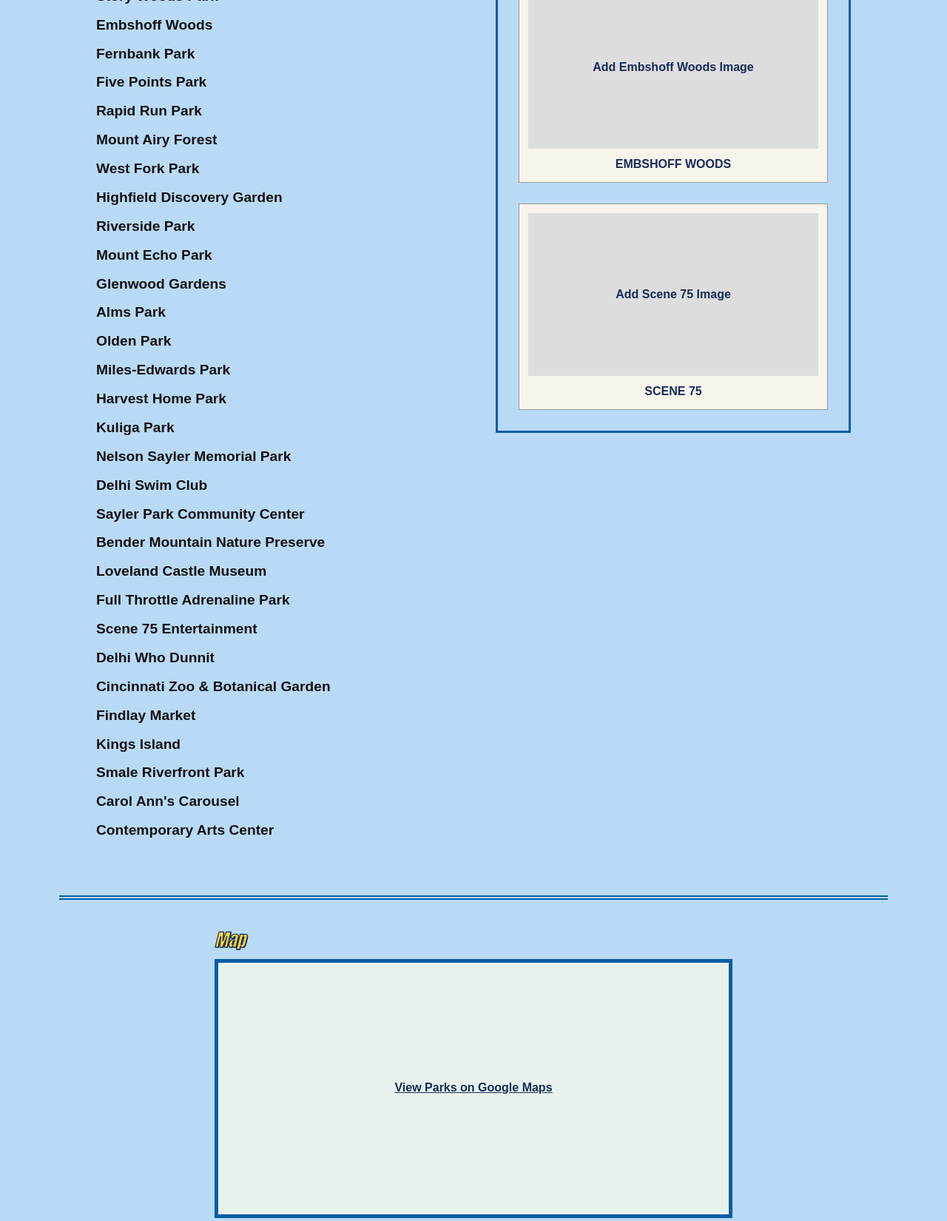
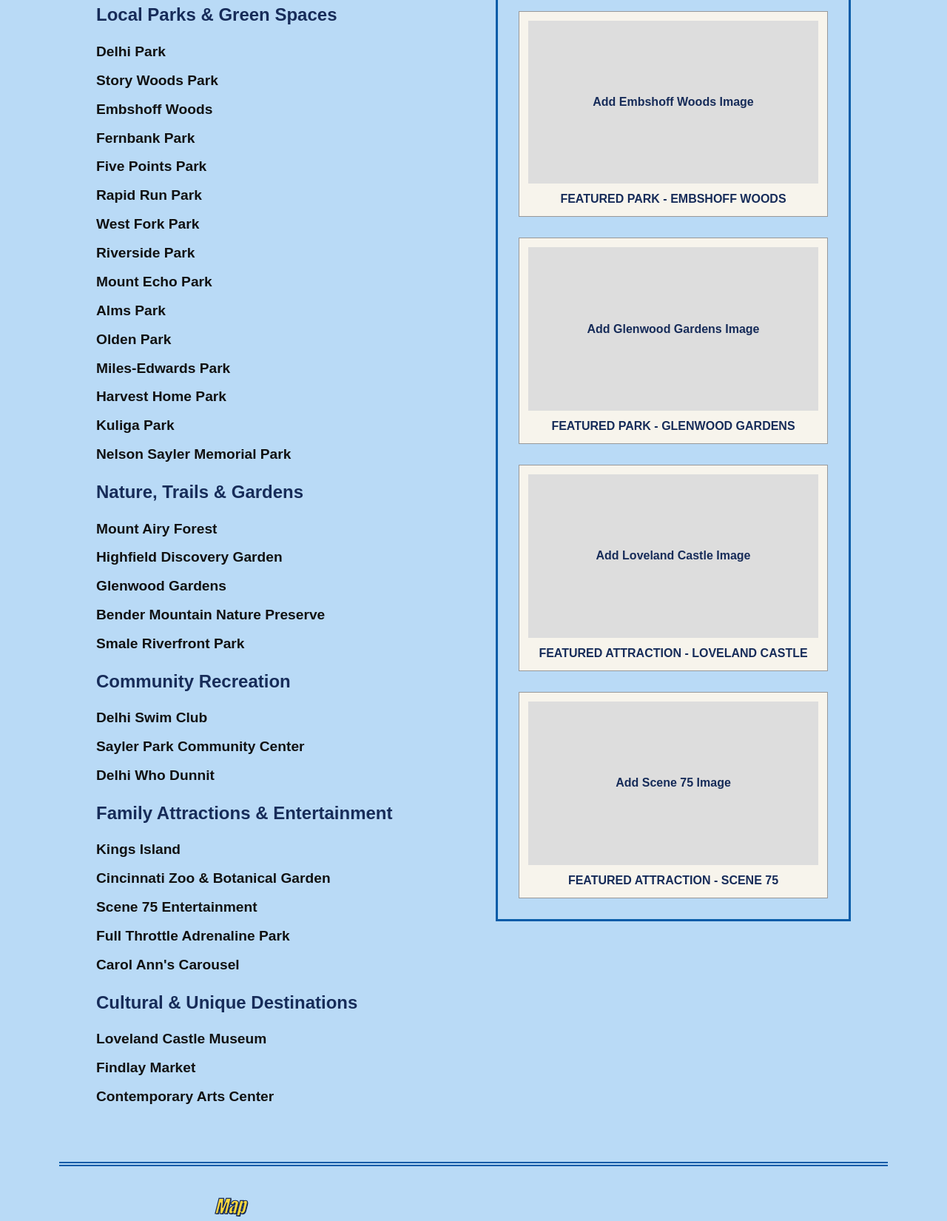
Before and after one commit to Paffluke23/Mount-and-About, a plain HTML site: page parks.html in a window 1280 px wide. Shown: the part 266-1916 px from the top of the page at 74% size. Drawn offline with Linux system fonts and the light colour scheme.

Commit message:
Update parks.html

```diff
--- a/parks.html
+++ b/parks.html
@@ -1,16 +1,11 @@
+
 <!DOCTYPE html>
 <html lang="en">
 <head>
   <meta charset="UTF-8">
   <meta name="viewport" content="width=device-width, initial-scale=1">
-
   <title>Parks & Recreation | Mount & About</title>
-
-  <meta
-    name="description"
-    content="Explore parks and recreation around Cincinnati."
-  >
-
+  <meta name="description" content="Explore parks, nature trails, family attractions, entertainment, and cultural destinations around Cincinnati.">
   <link rel="stylesheet" href="css/styles.css">
 </head>
 
@@ -22,56 +17,104 @@
 
     <h1 class="title display">Parks & Recreation</h1>
 
+    <p class="category-intro">
+      Explore Cincinnati's parks, outdoor spaces, family attractions,
+      and recreational activities. Find your next adventure!
+    </p>
+
     <section class="category-grid">
 
-      <div>
-        <ul class="place-list">
+      <div class="parks-groups">
 
-          <li><a href="https://www.google.com/search?q=Delhi+Park+Ohio" target="_blank">Delhi Park</a></li>
-          <li><a href="https://www.google.com/search?q=Story+Woods+Park+Ohio" target="_blank">Story Woods Park</a></li>
-          <li><a href="https://www.google.com/search?q=Embshoff+Woods+Cincinnati" target="_blank">Embshoff Woods</a></li>
-          <li><a href="https://www.google.com/search?q=Fernbank+Park+Cincinnati" target="_blank">Fernbank Park</a></li>
-          <li><a href="https://www.google.com/search?q=Five+Points+Park+Cincinnati" target="_blank">Five Points Park</a></li>
-          <li><a href="https://www.google.com/search?q=Rapid+Run+Park+Cincinnati" target="_blank">Rapid Run Park</a></li>
-          <li><a href="https://www.google.com/search?q=Mount+Airy+Forest+Cincinnati" target="_blank">Mount Airy Forest</a></li>
-          <li><a href="https://www.google.com/search?q=West+Fork+Park+Cincinnati" target="_blank">West Fork Park</a></li>
-          <li><a href="https://www.google.com/search?q=Highfield+Discovery+Garden+Cincinnati" target="_blank">Highfield Discovery Garden</a></li>
-          <li><a href="https://www.google.com/search?q=Riverside+Park+Cincinnati" target="_blank">Riverside Park</a></li>
-          <li><a href="https://www.google.com/search?q=Mount+Echo+Park+Cincinnati" target="_blank">Mount Echo Park</a></li>
-          <li><a href="https://www.google.com/search?q=Glenwood+Gardens+Cincinnati" target="_blank">Glenwood Gardens</a></li>
-          <li><a href="https://www.google.com/search?q=Alms+Park+Cincinnati" target="_blank">Alms Park</a></li>
-          <li><a href="https://www.google.com/search?q=Olden+Park+Cincinnati" target="_blank">Olden Park</a></li>
-          <li><a href="https://www.google.com/search?q=Miles+Edwards+Park+Cincinnati" target="_blank">Miles-Edwards Park</a></li>
-          <li><a href="https://www.google.com/search?q=Harvest+Home+Park+Cincinnati" target="_blank">Harvest Home Park</a></li>
-          <li><a href="https://www.google.com/search?q=Kuliga+Park+Cincinnati" target="_blank">Kuliga Park</a></li>
-          <li><a href="https://www.google.com/search?q=Nelson+Sayler+Memorial+Park" target="_blank">Nelson Sayler Memorial Park</a></li>
-          <li><a href="https://www.google.com/search?q=Delhi+Swim+Club+Ohio" target="_blank">Delhi Swim Club</a></li>
-          <li><a href="https://www.google.com/search?q=Sayler+Park+Community+Center+Cincinnati" target="_blank">Sayler Park Community Center</a></li>
-          <li><a href="https://www.google.com/search?q=Bender+Mountain+Nature+Preserve" target="_blank">Bender Mountain Nature Preserve</a></li>
-          <li><a href="https://www.google.com/search?q=Loveland+Castle+Museum" target="_blank">Loveland Castle Museum</a></li>
-          <li><a href="https://www.google.com/search?q=Full+Throttle+Adrenaline+Park+Cincinnati" target="_blank">Full Throttle Adrenaline Park</a></li>
-          <li><a href="https://www.google.com/search?q=Scene+75+Cincinnati" target="_blank">Scene 75 Entertainment</a></li>
-          <li><a href="https://www.google.com/search?q=Delhi+Who+Dunnit+Cincinnati" target="_blank">Delhi Who Dunnit</a></li>
-          <li><a href="https://www.google.com/search?q=Cincinnati+Zoo" target="_blank">Cincinnati Zoo & Botanical Garden</a></li>
-          <li><a href="https://www.google.com/search?q=Findlay+Market+Cincinnati" target="_blank">Findlay Market</a></li>
-          <li><a href="https://www.google.com/search?q=Kings+Island+Ohio" target="_blank">Kings Island</a></li>
-          <li><a href="https://www.google.com/search?q=Smale+Riverfront+Park" target="_blank">Smale Riverfront Park</a></li>
-          <li><a href="https://www.google.com/search?q=Carol+Anns+Carousel+Cincinnati" target="_blank">Carol Ann's Carousel</a></li>
-          <li><a href="https://www.google.com/search?q=Contemporary+Arts+Center+Cincinnati" target="_blank">Contemporary Arts Center</a></li>
+        <!-- LOCAL PARKS -->
+        <section class="parks-group">
+          <h2>Local Parks & Green Spaces</h2>
+          <ul class="place-list">
+            <li><a href="https://www.google.com/maps/search/?api=1&query=Delhi+Park+Cincinnati+Ohio" target="_blank" rel="noopener noreferrer">Delhi Park</a></li>
+            <li><a href="https://www.google.com/maps/search/?api=1&query=Story+Woods+Park+Cincinnati+Ohio" target="_blank" rel="noopener noreferrer">Story Woods Park</a></li>
+            <li><a href="https://www.google.com/maps/search/?api=1&query=Embshoff+Woods+Cincinnati+Ohio" target="_blank" rel="noopener noreferrer">Embshoff Woods</a></li>
+            <li><a href="https://www.google.com/maps/search/?api=1&query=Fernbank+Park+Cincinnati+Ohio" target="_blank" rel="noopener noreferrer">Fernbank Park</a></li>
+            <li><a href="https://www.google.com/maps/search/?api=1&query=Five+Points+Park+Cincinnati+Ohio" target="_blank" rel="noopener noreferrer">Five Points Park</a></li>
+            <li><a href="https://www.google.com/maps/search/?api=1&query=Rapid+Run+Park+Cincinnati+Ohio" target="_blank" rel="noopener noreferrer">Rapid Run Park</a></li>
+            <li><a href="https://www.google.com/maps/search/?api=1&query=West+Fork+Park+Cincinnati+Ohio" target="_blank" rel="noopener noreferrer">West Fork Park</a></li>
+            <li><a href="https://www.google.com/maps/search/?api=1&query=Riverside+Park+Cincinnati+Ohio" target="_blank" rel="noopener noreferrer">Riverside Park</a></li>
+            <li><a href="https://www.google.com/maps/search/?api=1&query=Mount+Echo+Park+Cincinnati+Ohio" target="_blank" rel="noopener noreferrer">Mount Echo Park</a></li>
+            <li><a href="https://www.google.com/maps/search/?api=1&query=Alms+Park+Cincinnati+Ohio" target="_blank" rel="noopener noreferrer">Alms Park</a></li>
+            <li><a href="https://www.google.com/maps/search/?api=1&query=Olden+Park+Cincinnati+Ohio" target="_blank" rel="noopener noreferrer">Olden Park</a></li>
+            <li><a href="https://www.google.com/maps/search/?api=1&query=Miles+Edwards+Park+Cincinnati+Ohio" target="_blank" rel="noopener noreferrer">Miles-Edwards Park</a></li>
+            <li><a href="https://www.google.com/maps/search/?api=1&query=Harvest+Home+Park+Cincinnati+Ohio" target="_blank" rel="noopener noreferrer">Harvest Home Park</a></li>
+            <li><a href="https://www.google.com/maps/search/?api=1&query=Kuliga+Park+Cincinnati+Ohio" target="_blank" rel="noopener noreferrer">Kuliga Park</a></li>
+            <li><a href="https://www.google.com/maps/search/?api=1&query=Nelson+Sayler+Memorial+Park+Cincinnati+Ohio" target="_blank" rel="noopener noreferrer">Nelson Sayler Memorial Park</a></li>
+          </ul>
+        </section>
 
-        </ul>
+        <!-- NATURE -->
+        <section class="parks-group">
+          <h2>Nature, Trails & Gardens</h2>
+          <ul class="place-list">
+            <li><a href="https://www.google.com/maps/search/?api=1&query=Mount+Airy+Forest+Cincinnati+Ohio" target="_blank" rel="noopener noreferrer">Mount Airy Forest</a></li>
+            <li><a href="https://www.google.com/maps/search/?api=1&query=Highfield+Discovery+Garden+Cincinnati+Ohio" target="_blank" rel="noopener noreferrer">Highfield Discovery Garden</a></li>
+            <li><a href="https://www.google.com/maps/search/?api=1&query=Glenwood+Gardens+Cincinnati+Ohio" target="_blank" rel="noopener noreferrer">Glenwood Gardens</a></li>
+            <li><a href="https://www.google.com/maps/search/?api=1&query=Bender+Mountain+Nature+Preserve+Cincinnati+Ohio" target="_blank" rel="noopener noreferrer">Bender Mountain Nature Preserve</a></li>
+            <li><a href="https://www.google.com/maps/search/?api=1&query=Smale+Riverfront+Park+Cincinnati+Ohio" target="_blank" rel="noopener noreferrer">Smale Riverfront Park</a></li>
+          </ul>
+        </section>
+
+        <!-- COMMUNITY RECREATION -->
+        <section class="parks-group">
+          <h2>Community Recreation</h2>
+          <ul class="place-list">
+            <li><a href="https://www.google.com/maps/search/?api=1&query=Delhi+Swim+Club+Cincinnati+Ohio" target="_blank" rel="noopener noreferrer">Delhi Swim Club</a></li>
+            <li><a href="https://www.google.com/maps/search/?api=1&query=Sayler+Park+Community+Center+Cincinnati+Ohio" target="_blank" rel="noopener noreferrer">Sayler Park Community Center</a></li>
+            <li><a href="https://www.google.com/maps/search/?api=1&query=Delhi+Who+Dunnit+Cincinnati+Ohio" target="_blank" rel="noopener noreferrer">Delhi Who Dunnit</a></li>
+          </ul>
+        </section>
+
+        <!-- FAMILY ATTRACTIONS -->
+        <section class="parks-group">
+          <h2>Family Attractions & Entertainment</h2>
+          <ul class="place-list">
+            <li><a href="https://www.visitkingsisland.com/" target="_blank" rel="noopener noreferrer">Kings Island</a></li>
+            <li><a href="https://cincinnatizoo.org/" target="_blank" rel="noopener noreferrer">Cincinnati Zoo & Botanical Garden</a></li>
+            <li><a href="https://www.google.com/maps/search/?api=1&query=Scene75+Entertainment+Cincinnati+Ohio" target="_blank" rel="noopener noreferrer">Scene 75 Entertainment</a></li>
+            <li><a href="https://www.google.com/maps/search/?api=1&query=Full+Throttle+Adrenaline+Park+Cincinnati+Ohio" target="_blank" rel="noopener noreferrer">Full Throttle Adrenaline Park</a></li>
+            <li><a href="https://www.google.com/maps/search/?api=1&query=Carol+Anns+Carousel+Cincinnati+Ohio" target="_blank" rel="noopener noreferrer">Carol Ann's Carousel</a></li>
+          </ul>
+        </section>
+
+        <!-- CULTURE -->
+        <section class="parks-group">
+          <h2>Cultural & Unique Destinations</h2>
+          <ul class="place-list">
+            <li><a href="https://www.google.com/maps/search/?api=1&query=Loveland+Castle+Museum+Ohio" target="_blank" rel="noopener noreferrer">Loveland Castle Museum</a></li>
+            <li><a href="https://www.findlaymarket.org/" target="_blank" rel="noopener noreferrer">Findlay Market</a></li>
+            <li><a href="https://www.contemporaryartscenter.org/" target="_blank" rel="noopener noreferrer">Contemporary Arts Center</a></li>
+          </ul>
+        </section>
+
       </div>
 
+      <!-- FEATURED ATTRACTIONS -->
       <aside class="highlights">
 
         <article class="highlight">
           <div class="art">Add Embshoff Woods Image</div>
-          <strong>Embshoff Woods</strong>
+          <strong>Featured Park - Embshoff Woods</strong>
+        </article>
+
+        <article class="highlight">
+          <div class="art">Add Glenwood Gardens Image</div>
+          <strong>Featured Park - Glenwood Gardens</strong>
+        </article>
+
+        <article class="highlight">
+          <div class="art">Add Loveland Castle Image</div>
+          <strong>Featured Attraction - Loveland Castle</strong>
         </article>
 
         <article class="highlight">
           <div class="art">Add Scene 75 Image</div>
-          <strong>Scene 75</strong>
+          <strong>Featured Attraction - Scene 75</strong>
         </article>
 
       </aside>
@@ -80,23 +123,26 @@
 
     <hr class="rule">
 
+    <!-- MAP -->
     <section class="map">
       <h2 class="display">Map</h2>
 
       <div class="map-box">
-        <a
-          href="https://www.google.com/maps/search/?api=1&query=Parks+Cincinnati+Ohio"
-          target="_blank"
-        >
-          View Parks on Google Maps
-        </a>
+        <iframe
+          title="Cincinnati Parks and Recreation Map"
+          src="https://www.google.com/maps?q=Parks+and+Recreation+Cincinnati+Ohio&output=embed"
+          width="100%"
+          height="350"
+          style="border:0;"
+          loading="lazy"
+          referrerpolicy="no-referrer-when-downgrade">
+        </iframe>
       </div>
     </section>
 
   </main>
 
   <div data-include="partials/footer.html"></div>
-
   <script src="js/include.js"></script>
 
 </body>
```
